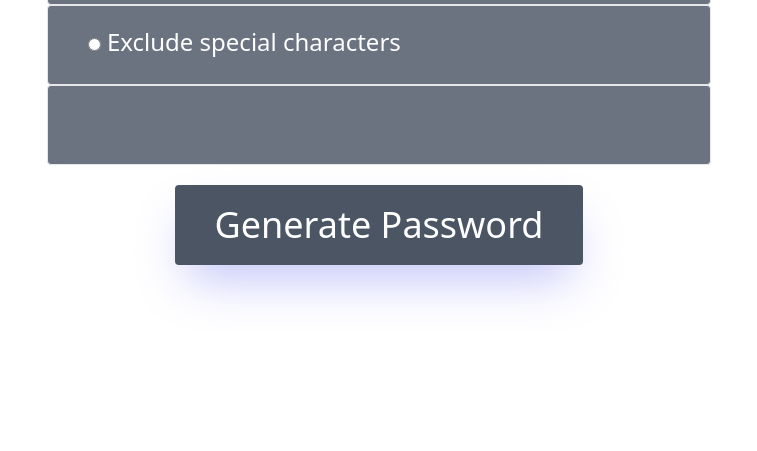
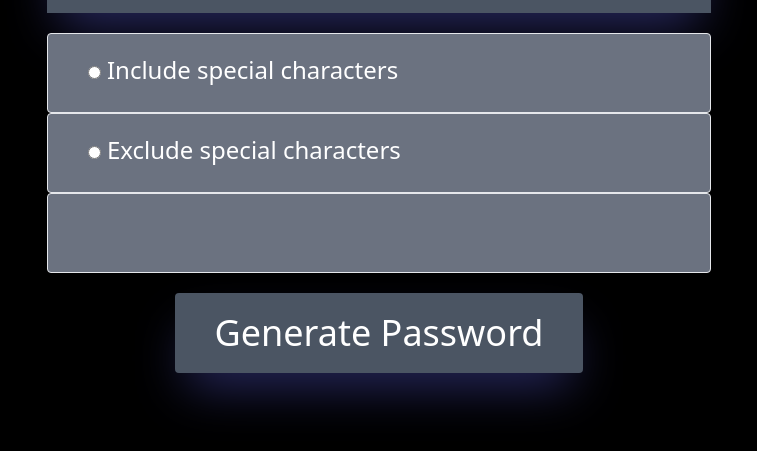
Before and after one commit to shashacodes/pwdgen, a website: page index.html in a window 1280 px wide. Shown: the part 259-710 px from the top of the page, without its empty margins (261-1018 px from the left). Drawn offline with Linux system fonts and the light colour scheme.

Commit message:
first commit

```diff
--- a/index.html
+++ b/index.html
@@ -6,8 +6,9 @@
     <meta name="viewport" content="width=device-width, initial-scale=1.0">
     <title>Password Generator</title>
     <link rel="stylesheet" href="./dist/output.css">
+    <link rel="stylesheet" href="https://cdnjs.cloudflare.com/ajax/libs/font-awesome/6.0.0-beta3/css/all.min.css">
 </head>
-<body class=" min-h-full flex items-center text-white justify-center m-0">
+<body class=" min-h-screen flex items-center bg-black text-white justify-center m-0" >
 
     <main class="flex justify-center gap-5  px-10 py-10 h-full w-full">
         <div>
@@ -24,8 +25,9 @@
                     <input type="radio" name="pwd" id="exclude">
                     <label for="exclude">Exclude special characters</label>
                 </li>
-                <li class=" px-10 pb-5 py-5 text-2xl border bg-gray-500 hover:bg-gray-600 rounded h-[80px]">
+                <li class="flex space-x-6 px-10 pb-5 py-5 text-2xl border bg-gray-500 hover:bg-gray-600 rounded h-[80px]">
                     <p id="password"></p>
+                    <!-- <button class="clipboard-icon" id="clipboard-icon"><i class="fas fa-clipboard"></i></button> -->
                 </li>
             </ul>
             <div class="flex rounded items-center justify-center py-5 ">
```
Also changed, not shown: dist/output.css.
